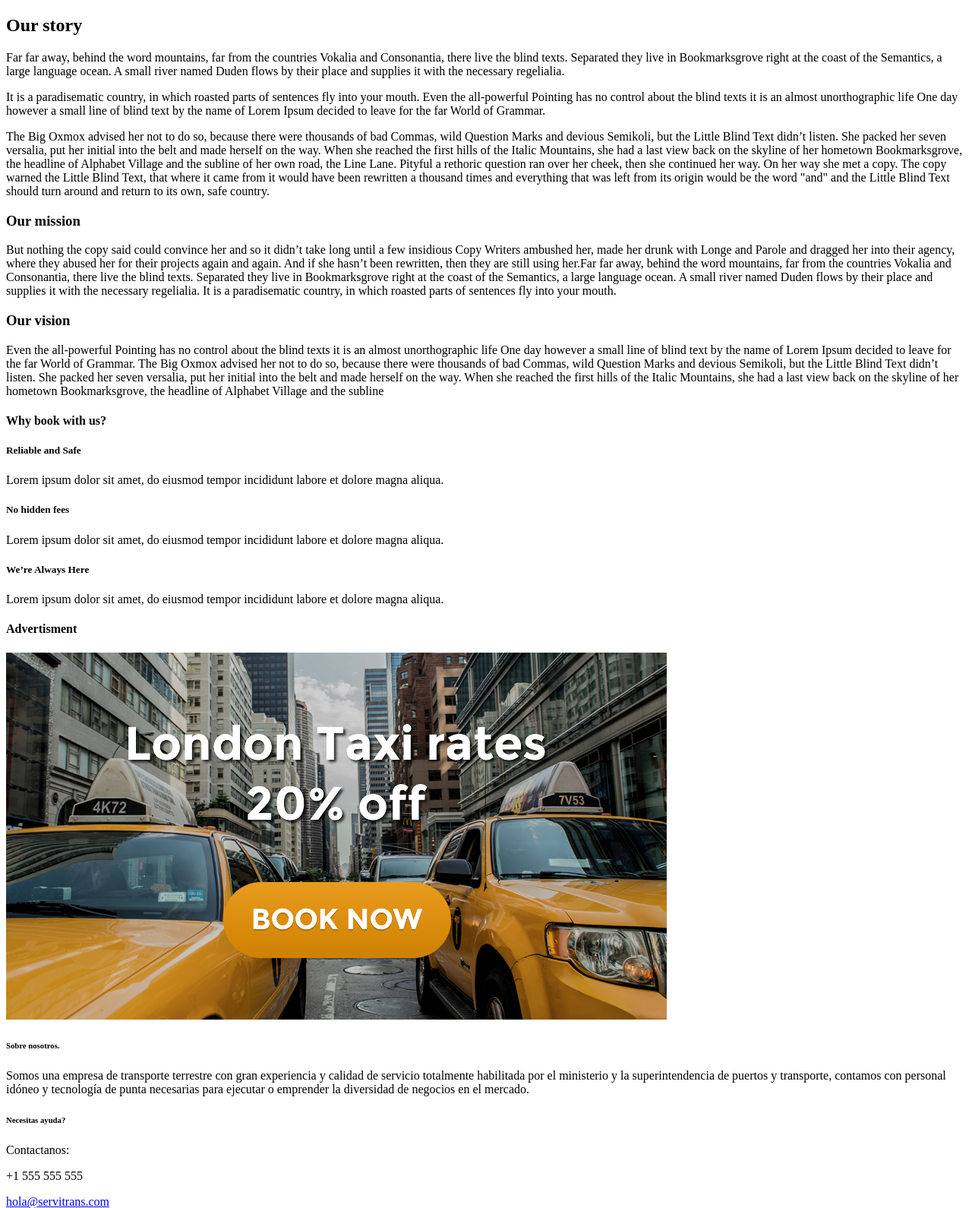
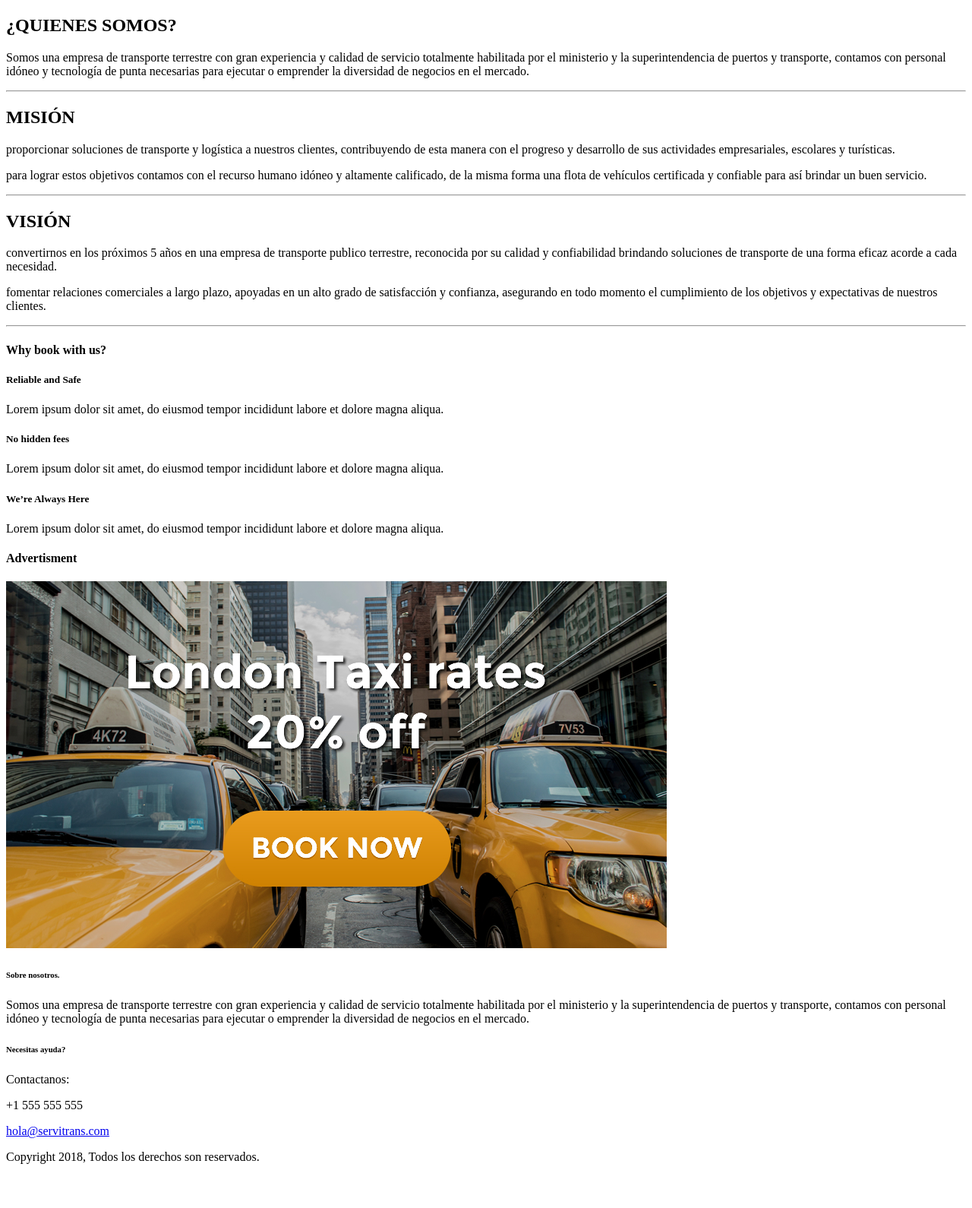
Before and after one commit to conectatumundo/servitrans, a Yii app: template frontend/views/site/about.php in a window 1280 px wide. Shown: the part 114-1704 px from the top of the page at 76% size. After the commit the page ends 1646 px from the top, so only its background shows below. Run offline with PHP 8.4 and a stand-in for Yii, Linux system fonts and the light colour scheme; the template is opened without the code that fills it, so the values that code supplies are empty; some libraries are stand-ins or nearby versions.

Commit message:
change about

```diff
--- a/frontend/views/site/about.php
+++ b/frontend/views/site/about.php
@@ -12,14 +12,20 @@ $this->params['breadcrumbs'][] = $this->title;
 			<div class="row">
 				<!--- Content -->
 				<div class="content three-fourth textongrey">
-					<h2>Our story</h2>
-					<p class="lead">Far far away, behind the word mountains, far from the countries Vokalia and Consonantia, there live the blind texts. Separated they live in Bookmarksgrove right at the coast of the Semantics, a large language ocean. A small river named Duden flows by their place and supplies it with the necessary regelialia.</p>
-					<p>It is a paradisematic country, in which roasted parts of sentences fly into your mouth. Even the all-powerful Pointing has no control about the blind texts it is an almost unorthographic life One day however a small line of blind text by the name of Lorem Ipsum decided to leave for the far World of Grammar.</p>
-					<p>The Big Oxmox advised her not to do so, because there were thousands of bad Commas, wild Question Marks and devious Semikoli, but the Little Blind Text didn’t listen. She packed her seven versalia, put her initial into the belt and made herself on the way. When she reached the first hills of the Italic Mountains, she had a last view back on the skyline of her hometown Bookmarksgrove, the headline of Alphabet Village and the subline of her own road, the Line Lane. Pityful a rethoric question ran over her cheek, then she continued her way. On her way she met a copy. The copy warned the Little Blind Text, that where it came from it would have been rewritten a thousand times and everything that was left from its origin would be the word "and" and the Little Blind Text should turn around and return to its own, safe country.</p>
-					<h3>Our mission</h3>
-					<p>But nothing the copy said could convince her and so it didn’t take long until a few insidious Copy Writers ambushed her, made her drunk with Longe and Parole and dragged her into their agency, where they abused her for their projects again and again. And if she hasn’t been rewritten, then they are still using her.Far far away, behind the word mountains, far from the countries Vokalia and Consonantia, there live the blind texts. Separated they live in Bookmarksgrove right at the coast of the Semantics, a large language ocean. A small river named Duden flows by their place and supplies it with the necessary regelialia. It is a paradisematic country, in which roasted parts of sentences fly into your mouth.</p>
-					<h3>Our vision</h3>
-					<p>Even the all-powerful Pointing has no control about the blind texts it is an almost unorthographic life One day however a small line of blind text by the name of Lorem Ipsum decided to leave for the far World of Grammar. The Big Oxmox advised her not to do so, because there were thousands of bad Commas, wild Question Marks and devious Semikoli, but the Little Blind Text didn’t listen. She packed her seven versalia, put her initial into the belt and made herself on the way. When she reached the first hills of the Italic Mountains, she had a last view back on the skyline of her hometown Bookmarksgrove, the headline of Alphabet Village and the subline </p>
+					<h2>¿QUIENES SOMOS?</h2>
+					<p>Somos una empresa de transporte terrestre con gran experiencia y calidad de servicio totalmente habilitada por el ministerio y la superintendencia de puertos y transporte, contamos con personal idóneo y tecnología de punta necesarias para ejecutar o emprender la diversidad de negocios en el mercado.</p>
+					<hr>
+
+					<h2>MISIÓN</h2>
+					<p>proporcionar soluciones de transporte y logística a nuestros clientes, contribuyendo de esta manera con el progreso y desarrollo de sus actividades empresariales, escolares y turísticas.</p>
+					<p>para lograr estos objetivos contamos con el recurso humano idóneo y altamente calificado, de la misma forma una flota de vehículos certificada y confiable para así brindar un buen servicio.</p>
+					<hr>
+					<h2>VISIÓN</h2>
+					<p>convertirnos en los próximos 5 años en una empresa de transporte publico terrestre, reconocida por su calidad y confiabilidad brindando soluciones de transporte de una forma eficaz acorde a cada necesidad.</p>
+					<p>
+						fomentar relaciones comerciales a largo plazo, apoyadas en un alto grado de satisfacción y confianza, asegurando en todo momento el cumplimiento de los objetivos y expectativas de nuestros clientes.
+					</p>
+					<hr>
 				</div>
 				<!--- //Content -->
 
```
